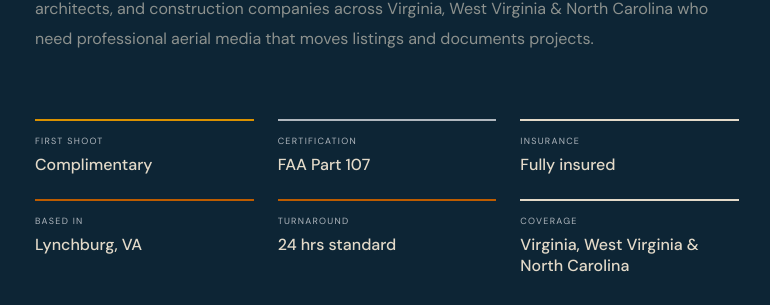
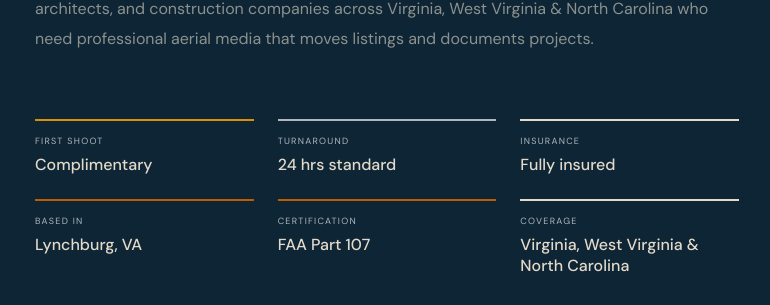
Before and after one commit to Radichio/matt-mcclay, a React (Vite) app: page /about in a window 1280 px wide. Shown: the part 912-1217 px from the top of the page, without its empty margins (253-1023 px from the left). Built offline with nearby package versions, Linux system fonts and the light colour scheme; a web font is replaced by a local one.

Commit message:
swap turnaround to top row

```diff
--- a/src/pages/About.jsx
+++ b/src/pages/About.jsx
@@ -103,10 +103,10 @@ export default function About() {
           <div style={{display:'grid',gridTemplateColumns:'repeat(auto-fit,minmax(180px,1fr))',gap:'24px',marginBottom:'72px'}}>
             {[
               {label:'First shoot',value:'Complimentary',accent:C.gold},
-              {label:'Certification',value:'FAA Part 107',accent:C.pearl},
+              {label:'Turnaround',value:'24 hrs standard',accent:C.pearl},
               {label:'Insurance',value:'Fully insured',accent:C.bone},
               {label:'Based in',value:'Lynchburg, VA',accent:C.clay},
-              {label:'Turnaround',value:'24 hrs standard',accent:C.clay},
+              {label:'Certification',value:'FAA Part 107',accent:C.clay},
               {label:'Coverage',value:'Virginia, West Virginia & North Carolina',accent:C.bone},
             ].map(f=>(
               <div key={f.label} style={{borderTop:`2px solid ${f.accent}`,paddingTop:'14px'}}>
```
